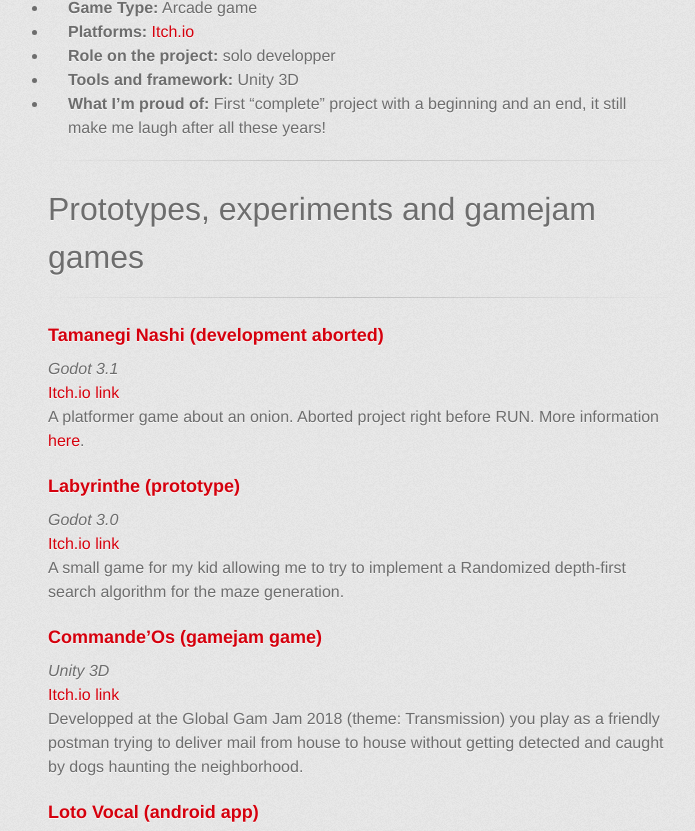
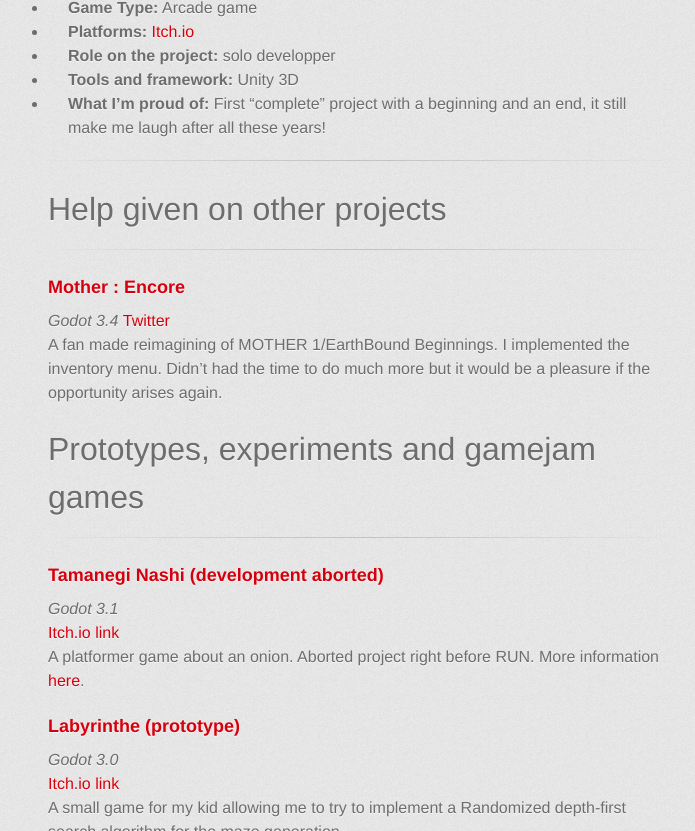
Before and after one commit to HephepTeam/HephepTeam.github.io, a Jekyll site: the page built from index.md, in a window 1280 px wide and 900 px high, scrolled down 1752 px, cut to the strip 69-900 px from the top of the window. Shown: the whole strip, without its empty margins (282-977 px from the left). Built offline with Jekyll 4.4.1, drawn with Linux system fonts in a browser that asks for light colours; some web fonts are replaced.

Commit message:
Updated with Mother Encore work

```diff
--- a/index.md
+++ b/index.md
@@ -33,6 +33,13 @@
 
 * * *
 
+# Help given on other projects
+* * *
+
+### Mother : Encore
+*Godot 3.4*
+[Twitter](https://twitter.com/Mother_Encore){:target="_blank"}
+A fan made reimagining of MOTHER 1/EarthBound Beginnings. I implemented the inventory menu. Didn't had the time to do much more but it would be a pleasure if the opportunity arises again.
 
 # Prototypes, experiments and gamejam games
 * * *
```
